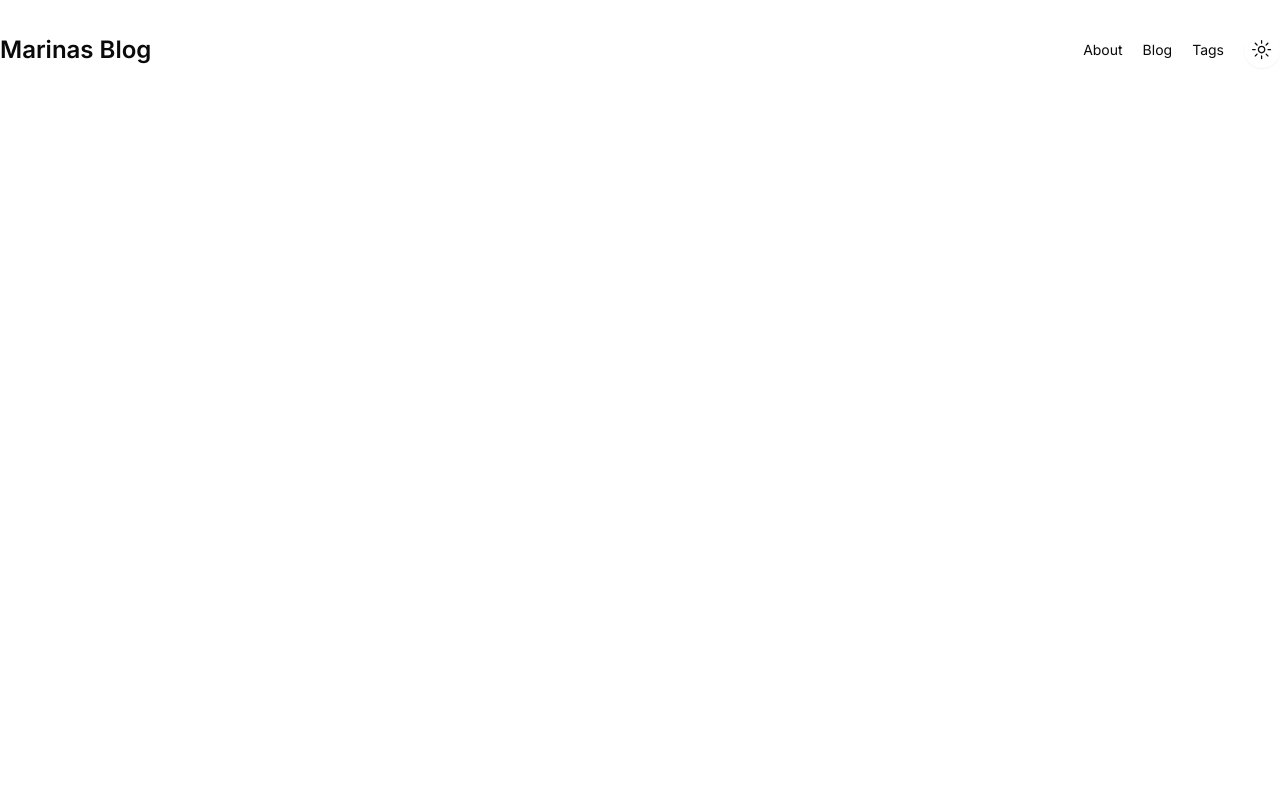
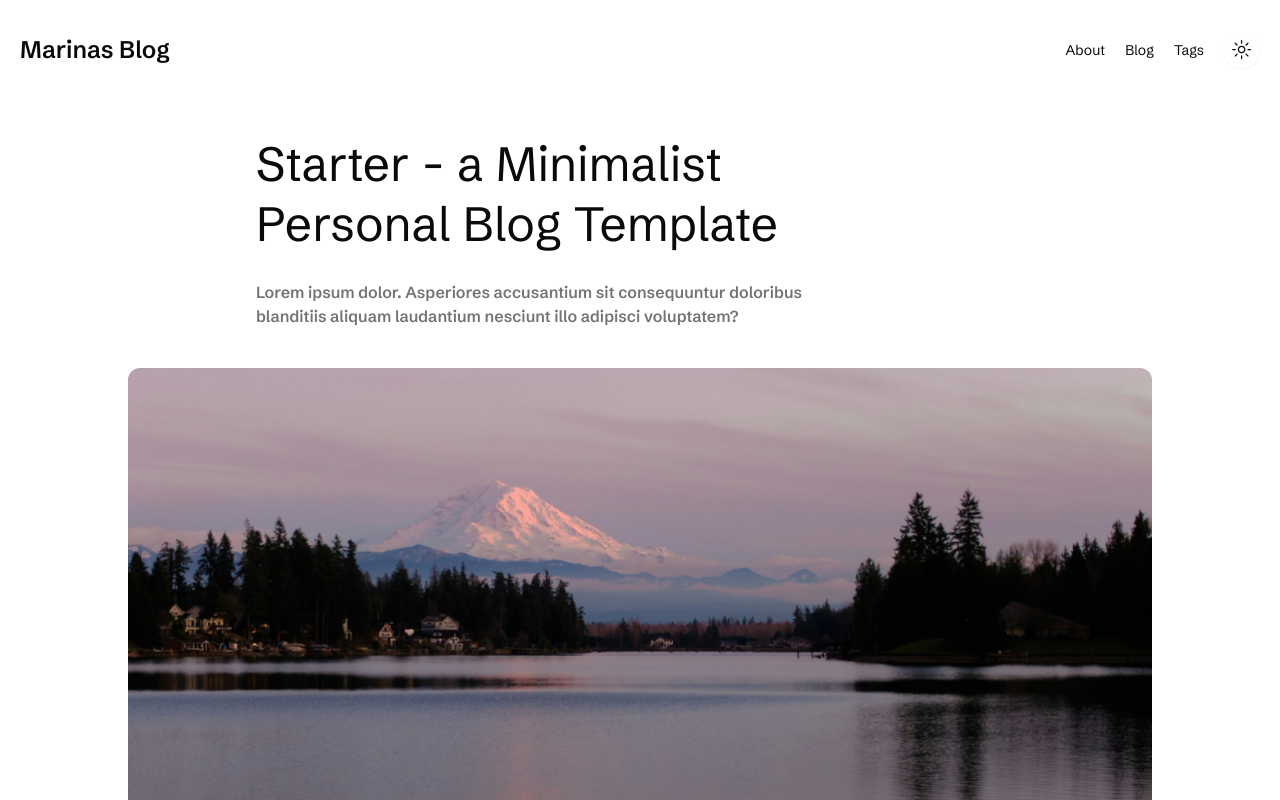
Before and after one commit to dv0c/marinas-blog, a Next.js app: page / in a window 1280 px wide. Shown: the top 800 px of the page. Built offline with nearby package versions, Linux system fonts and the light colour scheme.

Commit message:
new file:   public/main-screen.jpg 	modified:   src/app/layout.tsx 	modified:   src/app/page.tsx 	modified:   src/components/Navigation.tsx

```diff
--- a/src/app/layout.tsx
+++ b/src/app/layout.tsx
@@ -1,13 +1,13 @@
 import type { Metadata } from "next";
-import { Inter } from "next/font/google";
+import { Inter, Schibsted_Grotesk } from "next/font/google";
 import "./globals.css";
 import { ThemeProvider } from "@/components/Providers/theme-provider";
 
-const inter = Inter({ subsets: ["latin"] });
+const inter = Schibsted_Grotesk({ subsets: ["latin"] });
 
 export const metadata: Metadata = {
-  title: "Create Next App",
-  description: "Generated by create next app",
+  title: "Marina's Blog",
+  description: "blog",
 };
 
 export default function RootLayout({
--- a/src/app/page.tsx
+++ b/src/app/page.tsx
@@ -1,9 +1,22 @@
 import { Navigation } from "@/components/Navigation";
+import Image from "next/image";
+import Mainscreen from '../../public/main-screen.jpg'
 
 export default function Home() {
   return (
     <>
       <Navigation />
+      <div className="space-y-10 p-5 md:p-0">
+        <div className="space-y-3 mx-auto max-w-3xl mt-10">
+          <h1 className="text-3xl font-semibold md:font-normal md:text-5xl">Starter - a Minimalist</h1>
+          <h1 className="text-3xl md:text-5xl font-semibold md:font-normal">Personal Blog Template</h1>
+          <p className="text-muted-foreground text-sm md:text-base max-w-xl font-semibold pt-5">Lorem ipsum dolor. Asperiores accusantium sit consequuntur doloribus blanditiis aliquam laudantium nesciunt illo adipisci voluptatem?</p>
+        </div>
+        <div className="relative overflow-hidden mx-auto max-w-5xl ">
+          <Image src={Mainscreen} className="object-cover w-full rounded-xl h-[50vh] md:h-[70vh]" alt="img" placeholder="blur" width={500} height={500} />
+          <p className="text-muted-foreground relative text-center text-xs md:text-sm p-3">A dock on a lake with a mountain in the background photo – Free Mt. rainier Image on <span className="underline cursor-pointer">Unsplash</span></p>
+        </div>
+      </div>
     </>
   );
 }
--- a/src/components/Navigation.tsx
+++ b/src/components/Navigation.tsx
@@ -18,8 +18,8 @@ export const Navigation = () => {
   ];
   return (
     <nav>
-      <header className="flex max-w-[100rem] mx-auto py-8 items-center justify-between gap-5">
-        <Link href="/" className="text-2xl font-semibold">
+      <header className="flex px-5 max-w-[100rem] mx-auto py-8 items-center justify-between gap-5">
+        <Link href="/" className="text-xl md:text-2xl font-semibold">
           {process.env.SITE_NAME}
         </Link>
         <ul className="flex items-center gap-5 text-sm">
```
Also changed, not shown: public/main-screen.jpg (added).
